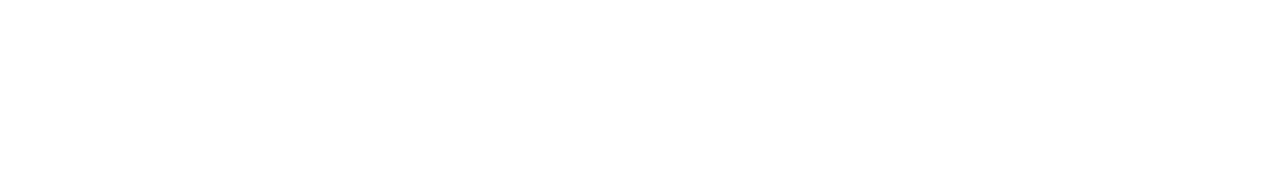
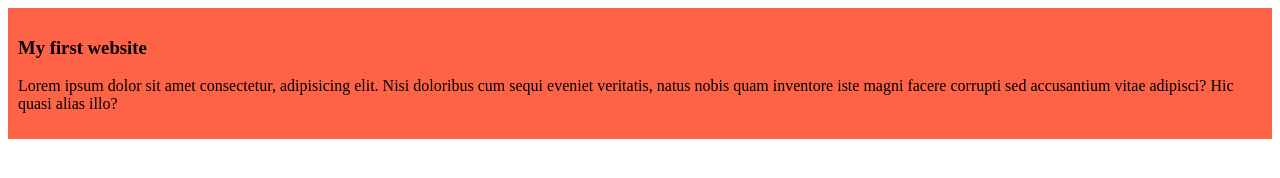
Before and after one commit to Md-YeasinArafat/my-simple-website, a plain HTML site: page index.html in a window 1280 px wide. Drawn offline with Linux system fonts and the light colour scheme.

Commit message:
added the first blocg

```diff
--- /dev/null
+++ b/blog.css
@@ -0,0 +1,5 @@
+div{
+    background-color: tomato;
+    padding: 10px;
+
+}
--- a/index.html
+++ b/index.html
@@ -4,8 +4,12 @@
     <meta charset="UTF-8">
     <meta name="viewport" content="width=device-width, initial-scale=1.0">
     <title>my-simple-website</title>
+    <link rel="stylesheet" href="blog.css">
 </head>
 <body>
-
+    <div>
+        <h3>My first website</h3>
+        <p>Lorem ipsum dolor sit amet consectetur, adipisicing elit. Nisi doloribus cum sequi eveniet veritatis, natus nobis quam inventore iste magni facere corrupti sed accusantium vitae adipisci? Hic quasi alias illo?</p>
+    </div>
 </body>
 </html>
```
